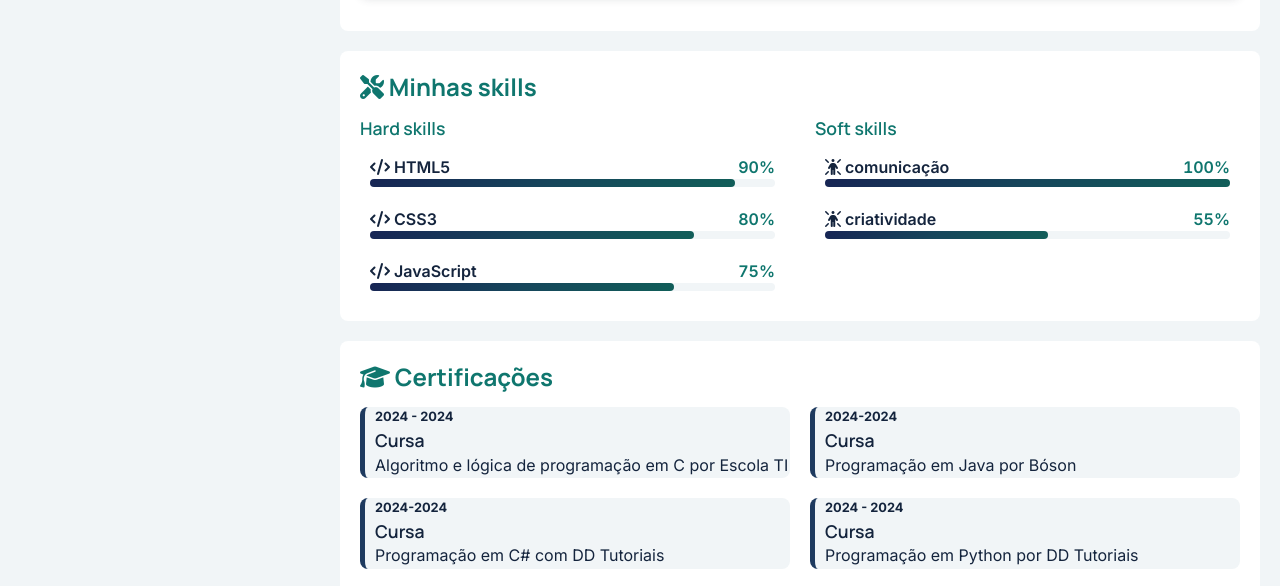
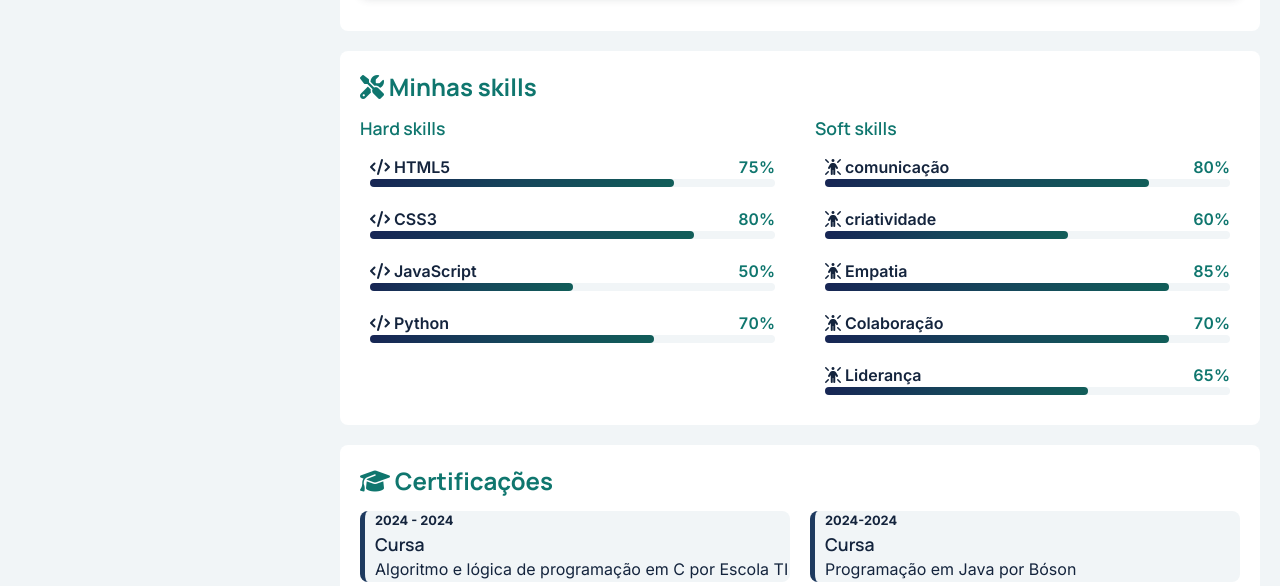
Before and after one commit to JeffersonNasc-Second/projeto-portfolio, a plain HTML site: page index.html in a window 1280 px wide. Shown: the part 639-1225 px from the top of the page. Drawn offline with Linux system fonts and the light colour scheme.

Commit message:
adicionado mais hard e soft skills

```diff
--- a/index.html
+++ b/index.html
@@ -59,11 +59,11 @@
                                    <i class="fa-solid fa-code"></i> HTML5
                                 </span>
                                 <span class="porcent">
-                                    90%
+                                    75%
                                 </span>
                             </div>
                             <div class="barra">
-                                <div class="progresso" style="width: 90%;"></div>
+                                <div class="progresso" style="width: 75%;"></div>
                             </div>
                         </div>
 
@@ -87,11 +87,25 @@
                                     <i class="fa-solid fa-code"></i> JavaScript
                                 </span>
                                 <span class="porcent">
-                                    75%
+                                    50%
                                 </span>
                             </div>
                             <div class="barra">
-                                <div class="progresso" style="width: 75%;"></div>
+                                <div class="progresso" style="width: 50%;"></div>
+                            </div>
+                        </div>
+
+                        <div class="item">
+                            <div class="info">
+                                <span class="nome">
+                                    <i class="fa-solid fa-code"></i> Python
+                                </span>
+                                <span class="porcent">
+                                    70%
+                                </span>
+                            </div>
+                            <div class="barra">
+                                <div class="progresso" style="width: 70%;"></div>
                             </div>
                         </div>
                     </div>
@@ -105,11 +119,11 @@
                                    <i class="fa-solid fa-person-rays"></i> comunicação
                                 </span>
                                 <span class="porcent">
-                                    100%
+                                    80%
                                 </span>
                             </div>
                             <div class="barra">
-                                <div class="progresso" style="width: 100%;"></div>
+                                <div class="progresso" style="width: 80%;"></div>
                             </div>
                         </div>
 
@@ -119,11 +133,53 @@
                                     <i class="fa-solid fa-person-rays"></i> criatividade
                                 </span>
                                 <span class="porcent">
-                                    55%
+                                    60%
                                 </span>
                             </div>
                             <div class="barra">
-                                <div class="progresso" style="width: 55%;"></div>
+                                <div class="progresso" style="width: 60%;"></div>
+                            </div>
+                        </div>
+
+                        <div class="item">
+                            <div class="info">
+                                <span class="nome">
+                                    <i class="fa-solid fa-person-rays"></i> Empatia
+                                </span>
+                                <span class="porcent">
+                                    85%
+                                </span>
+                            </div>
+                            <div class="barra">
+                                <div class="progresso" style="width: 85%;"></div>
+                            </div>
+                        </div>
+
+                        <div class="item">
+                            <div class="info">
+                                <span class="nome">
+                                    <i class="fa-solid fa-person-rays"></i> Colaboração
+                                </span>
+                                <span class="porcent">
+                                    70%
+                                </span>
+                            </div>
+                            <div class="barra">
+                                <div class="progresso" style="width: 85%;"></div>
+                            </div>
+                        </div>
+
+                         <div class="item">
+                            <div class="info">
+                                <span class="nome">
+                                    <i class="fa-solid fa-person-rays"></i> Liderança
+                                </span>
+                                <span class="porcent">
+                                    65%
+                                </span>
+                            </div>
+                            <div class="barra">
+                                <div class="progresso" style="width: 65%;"></div>
                             </div>
                         </div>
                     </div>
```
